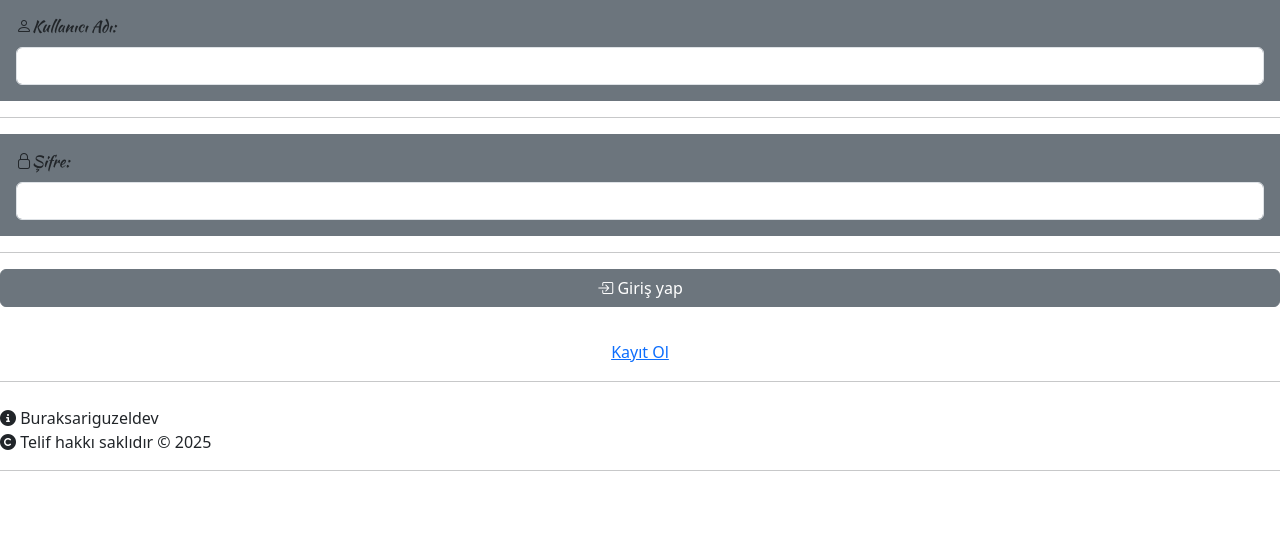
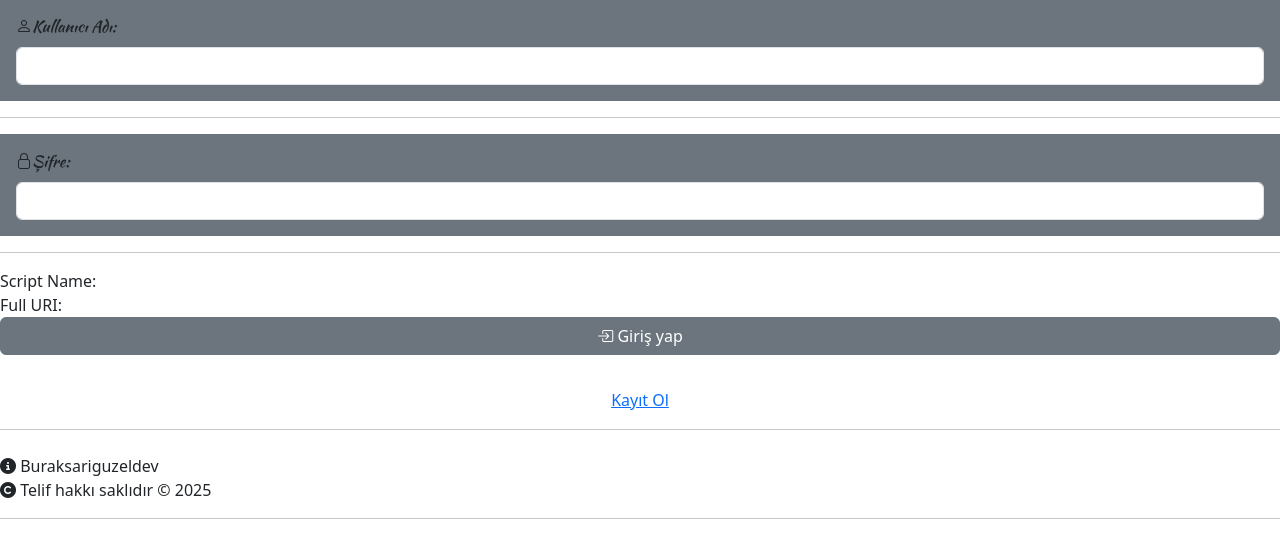
Before and after one commit to Buraksariguzeldev/bsdsoft, a PHP site: page /auth/uyeislemleri/girisyap.php in a window 1280 px wide. Shown: the part 165-723 px from the top of the page. Run offline with PHP 8.4, Linux system fonts and the light colour scheme; data that the repository does not hold is empty; some libraries are stand-ins or nearby versions; some web fonts are replaced.

Commit message:
button 1.

```diff
--- a/auth/uyeislemleri/girisyap.php
+++ b/auth/uyeislemleri/girisyap.php
@@ -84,6 +84,8 @@ include('../../assets/src/include/navigasyon.php');
 
       echo('<hr>');
 
+      echo "Script Name: " . $script_name . "<br>";
+      echo "Full URI: " . $full_uri . "<br>";
  include '../../assets/src/code/button.php';
 ?>
 </form>
```
